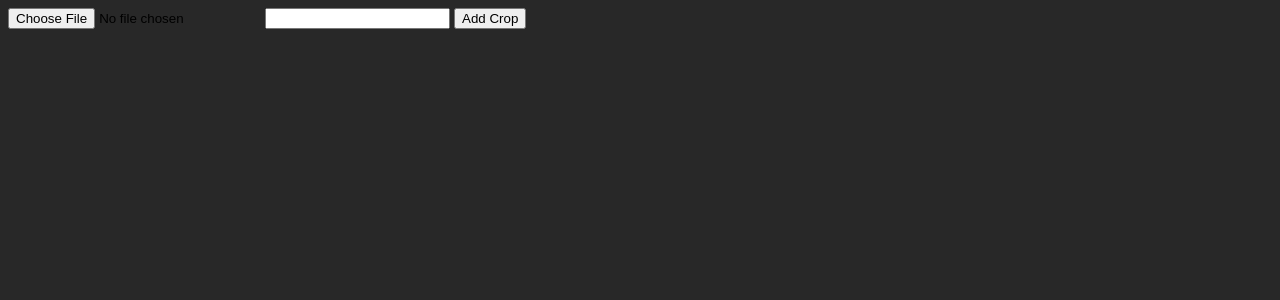
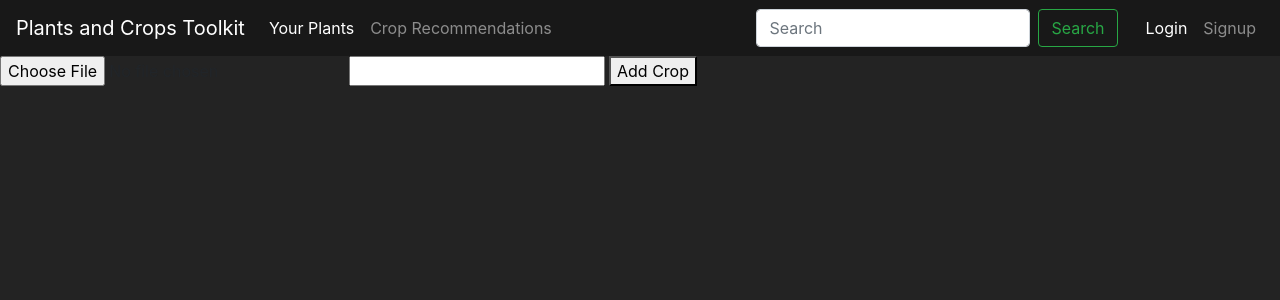
Before and after one commit to juicetanz/hackathon2024, a Flask app: page / in a window 1280 px wide. Shown: the top 300 px of the page. Run offline with Flask 3, Linux system fonts and the light colour scheme; parts of the project's set-up code (start-up, migrations or seed data) failed here and were passed over.

Commit message:
change html

```diff
--- a/templates/index.css
+++ b/templates/index.css
@@ -1,5 +1,5 @@
 body {
-  background-color: #282828;
+  background-color: #232323 !important;
 }
 
 .grid-container {
@@ -37,3 +37,11 @@ img {
 .value {
   margin-left: auto;
 }
+
+.navbar {
+  background-color: rgb(24, 24, 24) !important;
+}
+
+.nav-search {
+  margin-right: 20px;
+}
--- a/templates/index.html
+++ b/templates/index.html
@@ -4,10 +4,40 @@
     <meta charset="UTF-8">
     <meta name="viewport" content="width=device-width, initial-scale=1.0">
     <title>Keep Yourself Safe</title>
-    <link rel="stylesheet" type="text/css" href="templates/index.css" />
+    <link rel="stylesheet" type="text/css" href="index.css" />
+    <link rel="stylesheet" href="https://cdn.jsdelivr.net/npm/bootstrap@4.3.1/dist/css/bootstrap.min.css" integrity="sha384-ggOyR0iXCbMQv3Xipma34MD+dH/1fQ784/j6cY/iJTQUOhcWr7x9JvoRxT2MZw1T" crossorigin="anonymous">
   </head>
   <body>
     <main>
+        <nav class="navbar navbar-expand-lg navbar-dark">
+          <a class="navbar-brand" href="#">Plants and Crops Toolkit</a>
+          <button class="navbar-toggler" type="button" data-toggle="collapse" data-target="#navbarSupportedContent" aria-controls="navbarSupportedContent" aria-expanded="false" aria-label="Toggle navigation">
+            <span class="navbar-toggler-icon"></span>
+          </button>
+
+          <div class="collapse navbar-collapse" id="navbarSupportedContent">
+            <ul class="navbar-nav mr-auto">
+              <li class="nav-item active">
+                <a class="nav-link" href="#">Your Plants<span class="sr-only">(current)</span></a>
+              </li>
+              <li class="nav-item">
+                <a class="nav-link" href="croprecommendations.html">Crop Recommendations</a>
+              </li>
+            </ul>
+            <ul class="navbar-nav">
+              <form class="nav-search form-inline my-2 my-lg-0">
+                <input class="form-control mr-sm-2" type="search" placeholder="Search" aria-label="Search">
+                <button class="btn btn-outline-success my-2 my-sm-0" type="submit">Search</button>
+              </form>
+              <li class="nav-item active">
+                <a class="nav-link" href="#">Login<span class="sr-only">(current)</span></a>
+              </li>
+              <li class="nav-item">
+                <a class="nav-link" href="#">Signup</a>
+              </li>
+            </ul>
+          </div>
+        </nav>
         <div id="grid" class="grid-container"></div>
         <input type="file" id="image_to_upload"/>
         <input type="text" id="name"/>
@@ -33,10 +63,13 @@
               }
             });
           }
+
+          const existingDiv = document.getElementById("grid");
+
           const newCard = document.createElement("div");
-          const existingDiv = document.getElementById("grid");
           existingDiv.appendChild(newCard);
         }
     </script>
+    <script src="https://cdn.jsdelivr.net/npm/bootstrap@5.2.3/dist/js/bootstrap.bundle.min.js" integrity="sha384-kenU1KFdBIe4zVF0s0G1M5b4hcpxyD9F7jL+jjXkk+Q2h455rYXK/7HAuoJl+0I4" crossorigin="anonymous"></script>
   </body>
 </html>
```
